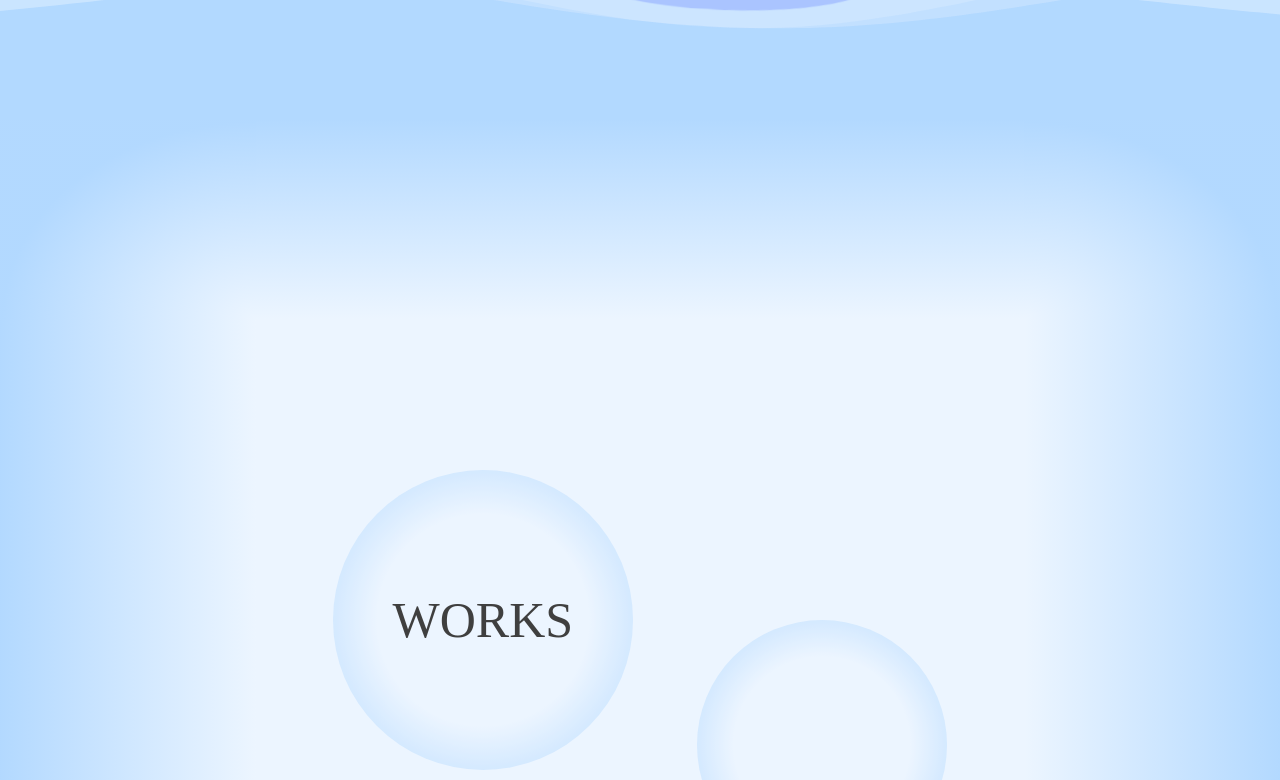
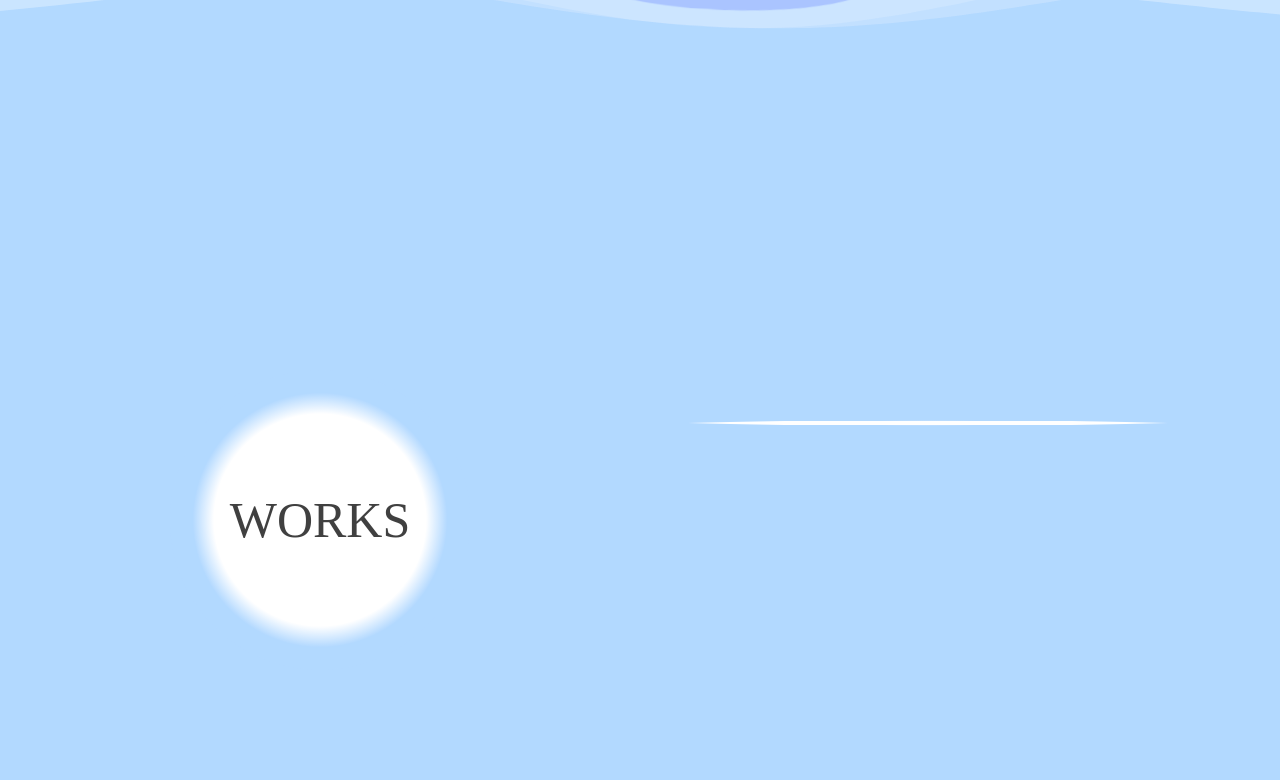
Before and after one commit to darse73/portfolio, a Vue app: page / in a window 1280 px wide. Shown: the part 680-1460 px from the top of the page. Built offline with nearby package versions, Linux system fonts and the light colour scheme.

Commit message:
headerが白でmainが水色

```diff
--- a/src/components/Main.vue
+++ b/src/components/Main.vue
@@ -1,18 +1,16 @@
 <template>
   <div class="main">
-    <div class="flame-t"></div>
-    <div class="flame-r"></div>
-    <div class="flame-b"></div>
-    <div class="flame-l"></div>
-    <div class="flame-up-l"></div>
-    <div class="flame-up-r"></div>
-    <div class="flame-low-r"></div>
-    <div class="flame-low-l"></div>
     <div class="contents">
       <div class="works-sec">
+        <div class="works-title-wrap">
           <div class="works-title bubble">WORKS</div>
+        </div>
+        <div class="work-wrap">
+          <div class="work1-wrap">
             <div class="work1 work bubble"><img src="" alt="" /></div>
+          </div>
           <div class="work2 work bubble"><img src="" alt="" /></div>
+        </div>
       </div>
     </div>
   </div>
@@ -27,73 +25,48 @@ export default defineComponent({});
 <style lang="sass" scoped>
 $base-color: #99CCFF
 
-@mixin grid-child($column, $row, $bg)
-  grid-column: $column
-  grid-row: $row
-  background: $bg
+.contents
   opacity: 0.75
-
-.main
-  display: grid
-  grid-template-columns: 20% 1fr 20%
-  grid-template-rows: 20rem 100rem 20rem
-
-.flame-t
-  @include grid-child(2, 1, linear-gradient($base-color, lighten($base-color, 15%)))
-
-.flame-r
-  @include grid-child(3, 2, linear-gradient(to left, $base-color, lighten($base-color, 15%)))
-
-.flame-b
-  @include grid-child(2, 3, linear-gradient(to top, $base-color, lighten($base-color, 15%)))
-
-.flame-l
-  @include grid-child(1, 2, linear-gradient(to right, $base-color, lighten($base-color, 15%)))
-
-.flame-up-l
-  @include grid-child(1, 1, radial-gradient(at 100% 100%, lighten($base-color, 15%), $base-color 70%))
-
-.flame-up-r
-  @include grid-child(3, 1, radial-gradient(at 0% 100%, lighten($base-color, 15%), $base-color 70%))
-
-.flame-low-r
-  @include grid-child(3, 3, radial-gradient(at 0% 0%, lighten($base-color, 15%), $base-color 70%))
-
-.flame-low-l
-  @include grid-child(1, 3, radial-gradient(at 100% 0%, lighten($base-color, 15%), $base-color 70%))
-
-.contents
-  grid-column: 2
-  grid-row: 2
-  opacity: 0.75
-  background-color: lighten($base-color, 15%)
+  background-color: $base-color
 
 .bubble
-  background: radial-gradient(lighten($base-color, 15%) 50%, $base-color 100%)
+  background: radial-gradient(white 50%, $base-color 60%)
   border-radius: 50%
   text-align: center
 
 .works-sec
-  position: relative
+  display: flex
+  height: 200vh
+
+.works-title-wrap
+  flex: 1
+  height: 100vh
+  position: sticky
+  top: 0
 
 .works-title
   position: absolute
-  left: 10%
-  top: 15rem
+  top: 50%
+  left: 50%
+  transform: translate(-50%,-50%)
   font-size: 5rem
   width: 30rem
   line-height: 30rem
 
-.work
-  position: absolute
-  width: 25rem
-  height: 25rem
+.work-wrap
+  height: 200vh
+  flex: 1
+
+.work1-wrap
+  height: 100vh
 
 .work1
+  margin:
     top: 30rem
     right: 10%
 
 .work2
+  margin:
     top: 60rem
     left: 40%
 </style>
```
Lines whose indentation alone changed are shown as unchanged.
